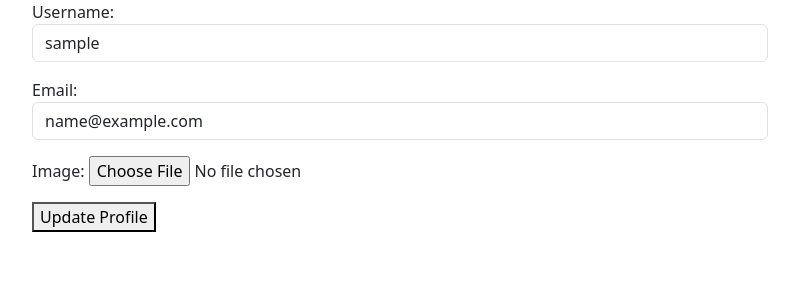
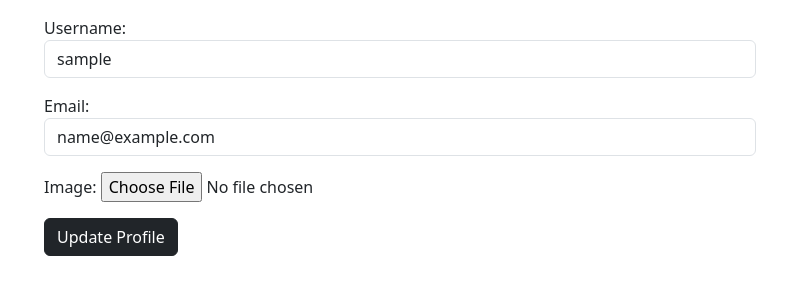
Before and after one commit to SampurnaC/django_blog_application, a Django app: page /profile/ in a window 1280 px wide. Shown: the part 56-356 px from the top of the page, without its empty margins (50-849 px from the left). Run offline with Django 4.2, Linux system fonts and the light colour scheme; the visitor is signed in with stand-in values (Sample User, id 1); some libraries are stand-ins or nearby versions.

Commit message:
add bootstrap classes to profile page

```diff
--- a/users/templates/users/profile.html
+++ b/users/templates/users/profile.html
@@ -1,9 +1,11 @@
 {% extends 'blog/base.html' %}
 {% block content %}
+<div class="container mt-3">
 <form action="" method="POST" enctype='multipart/form-data'>
     {% csrf_token %}
     {{user_form.as_p}}
     {{profile_form.as_p}}
-    <button type="submit">Update Profile</button>
+    <button type="submit" class="btn btn-dark">Update Profile</button>
 </form>
+</div>
 {% endblock content %}
```
